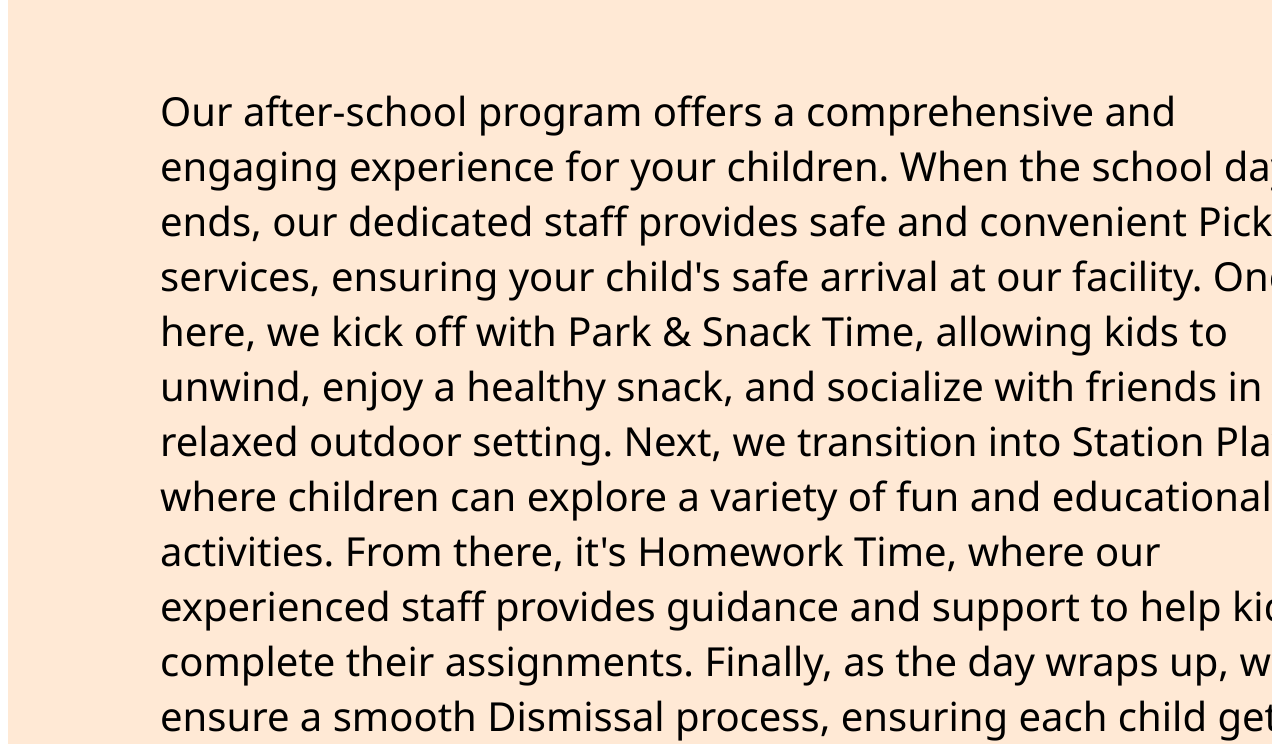
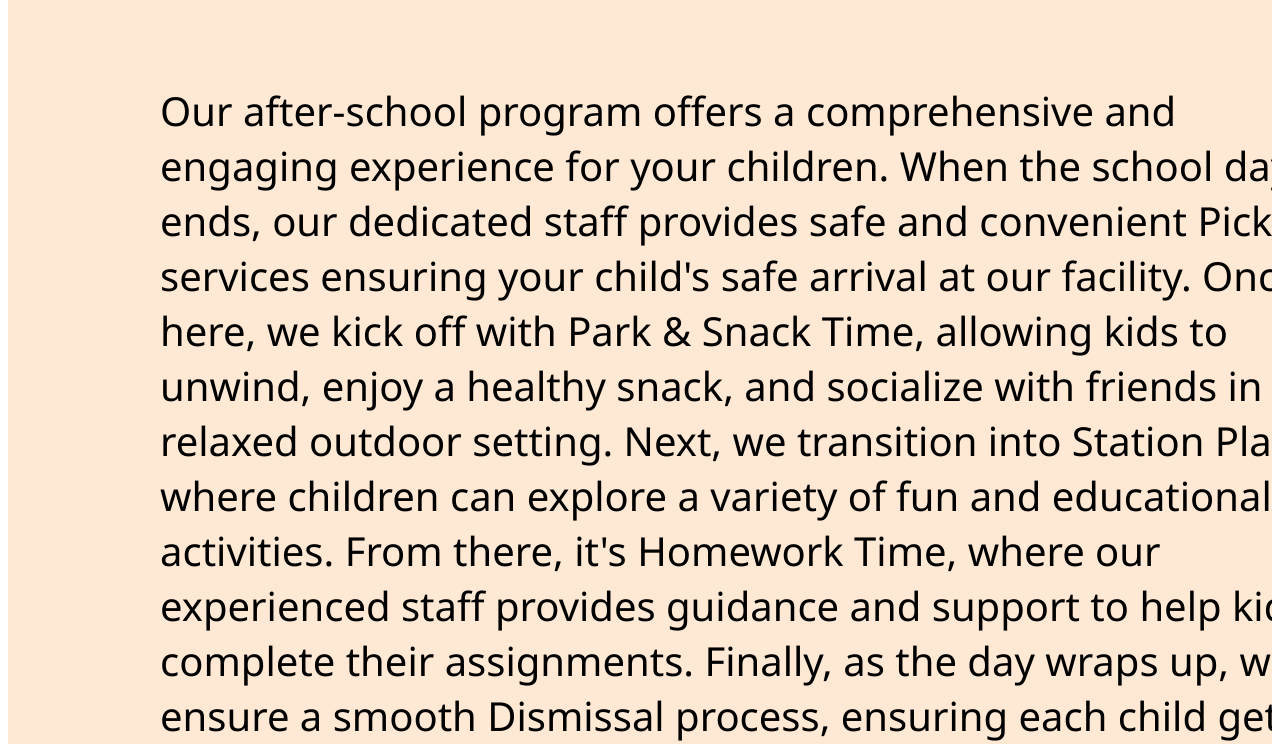
Before and after one commit to Sherleynorelia/Titian3, a website built with Parcel: page afterschool.html in a window 1280 px wide. Shown: the part 1456-2200 px from the top of the page. Built offline with nearby package versions, Linux system fonts and the light colour scheme; files whose address does not match are found by name.

Commit message:
Update afterschool.html

```diff
--- a/afterschool.html
+++ b/afterschool.html
@@ -32,7 +32,7 @@
       <div class="our-after-school-program">
         Our after-school program offers a comprehensive and engaging experience
         for your children. When the school day ends, our dedicated staff
-        provides safe and convenient Pick-up services, ensuring your child's
+        provides safe and convenient Pick-up services  ensuring your child's
         safe arrival at our facility. Once here, we kick off with Park & Snack
         Time, allowing kids to unwind, enjoy a healthy snack, and socialize with
         friends in a relaxed outdoor setting. Next, we transition into Station
```
